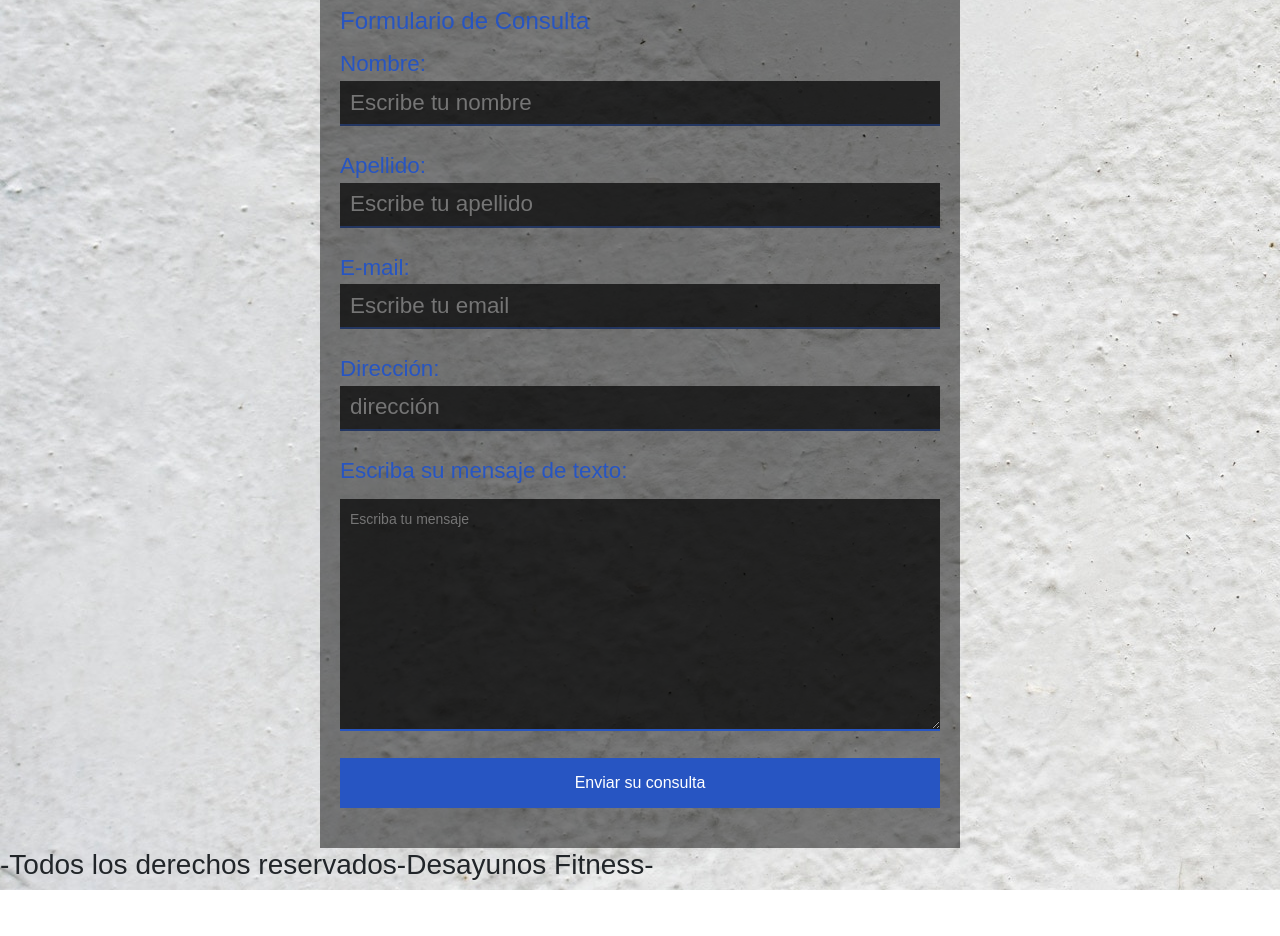
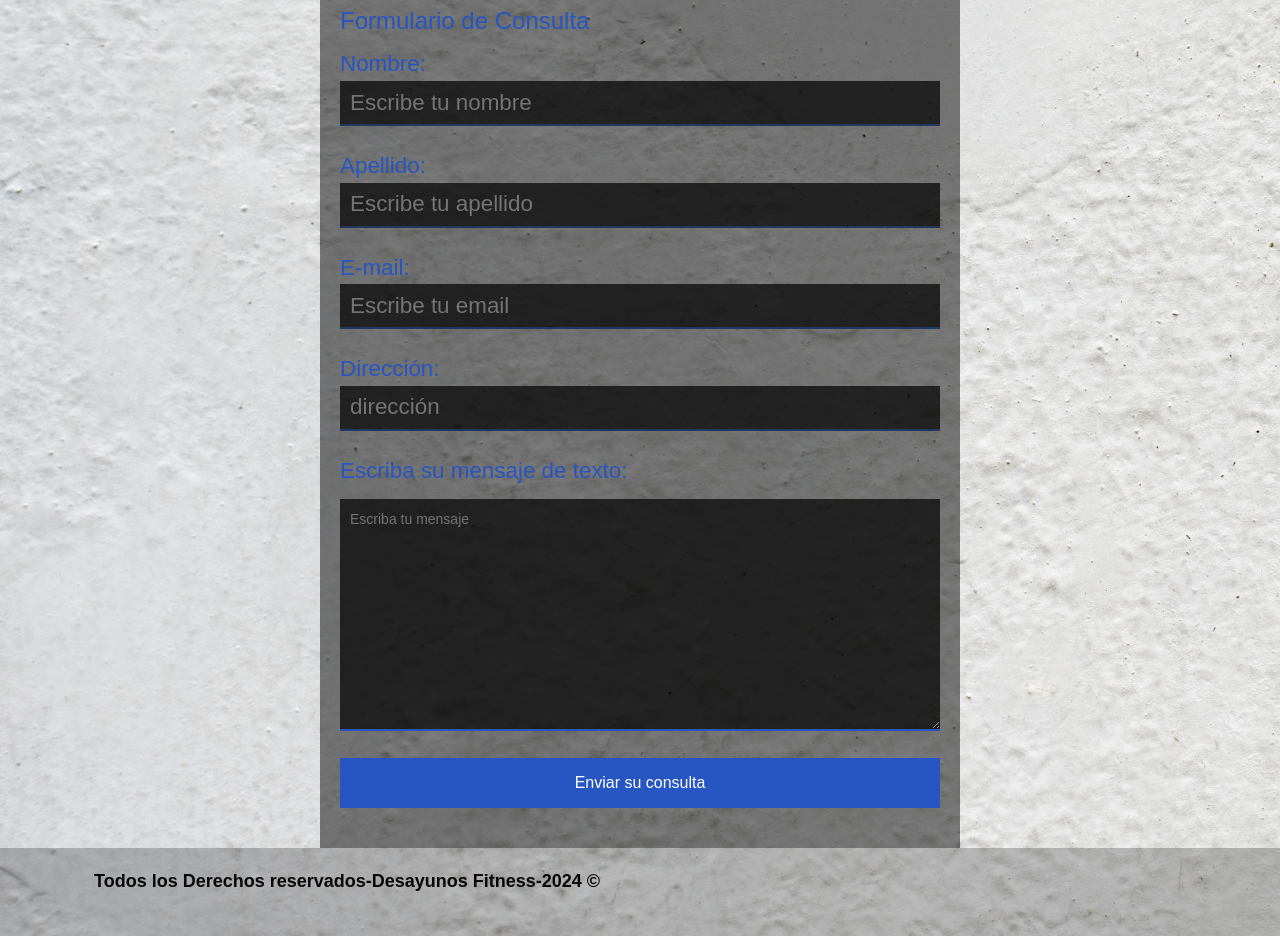
Before and after one commit to Claudia-Amarilla1966/Claudia-amarilla-Desayunos-Fitness, a plain HTML site: page paginas/contacto.html in a window 1280 px wide. Shown: the part 870-1806 px from the top of the page. Before the commit the page ends 1760 px from the top, so only its background shows below. Drawn offline with nearby package versions, Linux system fonts and the light colour scheme.

Commit message:
agregando footer

```diff
--- a/css/estilo.css
+++ b/css/estilo.css
@@ -69,9 +69,11 @@ header div{
 }
 
 .footer{
-    background-color: #242222;
-    color: #fff;
+    background-color: rgba(0, 0, 0, 0.226);
+    color: #070707;
     padding: 20px 0;
+    font-weight: bold;
+    font-size: 18px;
 }
 
 .social-icons{
@@ -86,11 +88,17 @@ li{
 }
 
 a{
-    color: #fff;
+    color: #070707 ;
 }
 
+a:hover{
+    color: #242222 !important;
+}
+
+
 i{
-    font-size: 20px;
+    font-size: 30px;
+
 }
 
 
--- a/paginas/contacto.html
+++ b/paginas/contacto.html
@@ -93,9 +93,23 @@
 
     </main>
 
-    <footer class="pie">
-        <h3>-Todos los derechos reservados-Desayunos Fitness- </h3>
-    </footer>
+    <!-- footer inicio -->
+    <footer class="footer">
+        <div class="container">
+            <div class="row">
+                <div class="col-md-6">
+                    <p>Todos los Derechos reservados-Desayunos Fitness-2024 &copy;</p>
+                </div>
+                <div class="col-md-6 text-right">
+                    <ul class="social-icons">
+                        <li><a href="#"><i class="fab fa-facebook"></i></a></li>
+                        <li><a href="#"><i class="fab fa-twitter"></i></a></li>
+                        <li><a href="#"><i class="fab fa-instagram"></i></a></li>
+                    </ul>
+                </div>
+            </div>
+        </div>
+    <!-- footer final -->
     <script src="https://cdn.jsdelivr.net/npm/@popperjs/core@2.10.2/dist/umd/popper.min.js"
         integrity="sha384-7+zCNj/IqJ95wo16oMtfsKbZ9ccEh31eOz1HGyDuCQ6wgnyJNSYdrPa03rtR1zdB"
         crossorigin="anonymous"></script>
```
Also changed, not shown: index.html (+6 -4 lines), paginas/cuidados.html (+17 -5 lines), paginas/quiensoy.html (+18 -10 lines), paginas/recetas.html (+19 -3 lines).
